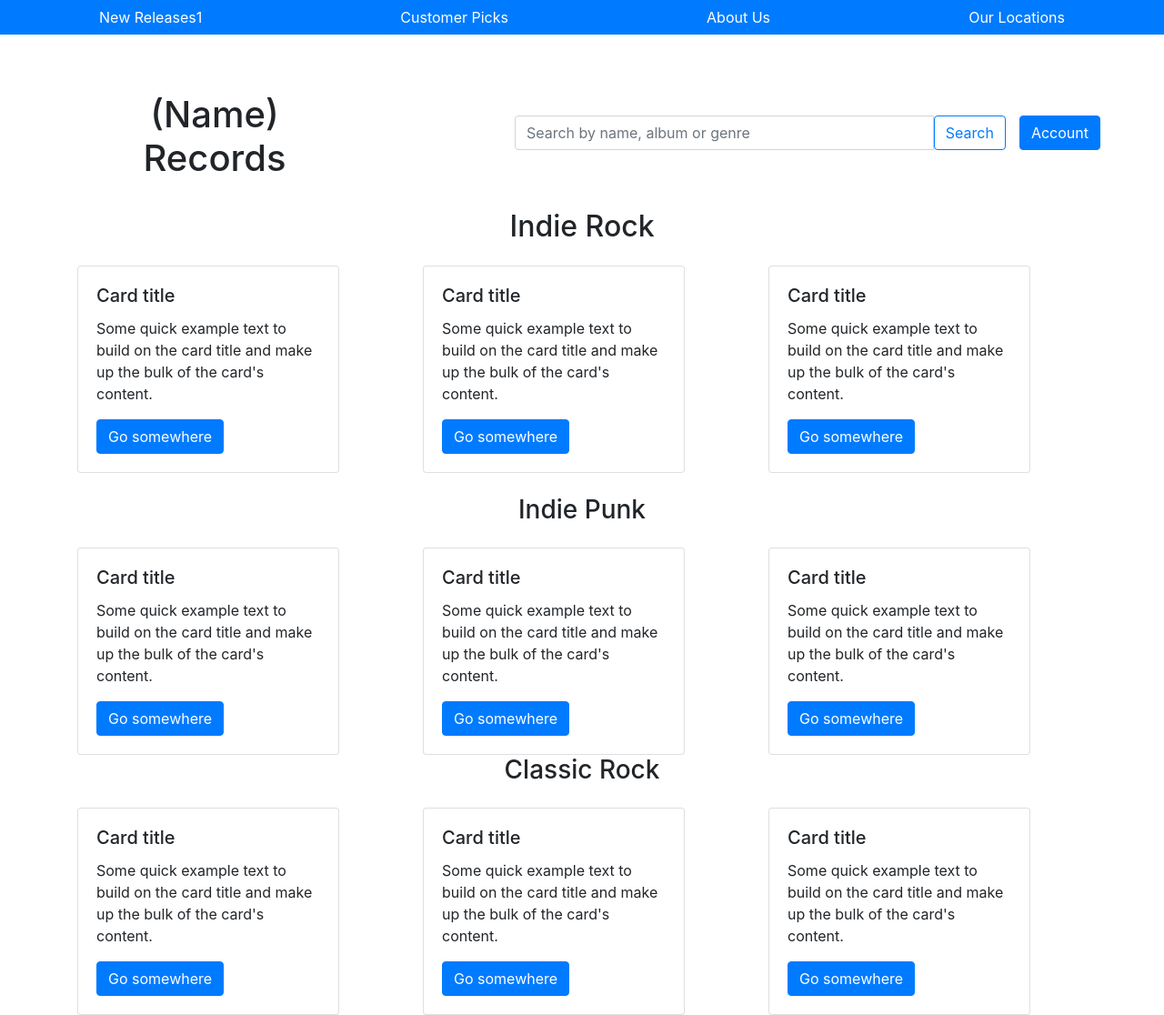
After one commit to Au4Ob10/CSC_535_Record_Store, a Flask app: template Website1/templates/index.html in a window 1280 px wide. The commit adds this page. Shown: the whole page at 91% size. Run offline with Flask 2, Linux system fonts and the light colour scheme; the template is opened without the code that fills it, so the values that code supplies are empty; some libraries are stand-ins or nearby versions.

Commit message:
Reformatted file order works now

```diff
--- /dev/null
+++ b/Website1/templates/index.html
@@ -0,0 +1,205 @@
+<!DOCTYPE html>
+<html lang="en">
+
+<head>
+  <link rel="stylesheet" href="https://cdn.jsdelivr.net/npm/bootstrap@4.0.0/dist/css/bootstrap.min.css"
+    integrity="sha384-Gn5384xqQ1aoWXA+058RXPxPg6fy4IWvTNh0E263XmFcJlSAwiGgFAW/dAiS6JXm" crossorigin="anonymous">
+  <link rel="stylesheet" href="./style.css">
+  <meta charset="UTF-8">
+  <meta name="viewport" content="width=device-width, initial-scale=1.0">
+  <title>Document</title>
+</head>
+
+<body>
+  <div class="d-flex  justify-content-around bg-primary">
+    <button type="button" class="btn btn-primary">New Releases1</button>
+    <button type="button" class="btn btn-primary">Customer Picks</button>
+    <button type="button" class="btn btn-primary">About Us</button>
+    <button type="button" class="btn btn-primary">Our Locations</button>
+  </div>
+
+
+
+  <div class="container mt-5 mb-4">
+    <div class="row align-items-center">
+      <div class="col-4">
+      <p class="h1 text-center mt-3 mr-5">(Name) Records</p>
+    </div>
+      <div class="col-10 col-md-6 ml-auto">
+        <form class="d-flex">
+          <div class="input-group">
+            <input class="form-control" type="search" placeholder="Search by name, album or genre" aria-label="Search">
+            <button class="btn btn-outline-primary" type="submit">Search</button>
+          </div>
+        </form>
+      </div>
+      <button type="button" class="btn btn-primary" data-toggle="modal" data-target="#exampleModal">
+        Account
+      </button>
+    </div>
+  </div>
+
+
+      <div class="modal fade" id="exampleModal" tabindex="-1" role="dialog">
+        <div class="modal-dialog" role="document">
+          <div class="modal-content">
+            <div class="modal-header">
+              <h5 class="modal-title">My Account</h5>
+              <button type="button" class="close" data-dismiss="modal" aria-label="Close">
+                <span aria-hidden="true">&times;</span>
+              </button>
+            </div>
+            <div class="modal-body">
+              <div class="container">
+                <div class="col">
+                  <div class="row">
+                    <p>Email or Username</p>
+              <input class="form-control" type="search" aria-label="Search">
+              <p>Password</p>
+              <input class="form-control" type="search" aria-label="Search">
+            </div>
+
+            <div class="modal-footer">
+              <div class="container">
+                <div class="col md-1">
+                  <div class="row d-flex align-items-center">
+              <p>New user?</p>
+              <button type="button" class="btn btn-primary" onclick="window.location.href='/create_account_form'">Create Account</button>
+            </div>
+          </div>
+          </div>
+        </div>
+          </div>
+        </div>
+      </div>
+    </div>
+    </div>
+  </div>
+
+
+
+  <p class="h2 text-center">Indie Rock</p>
+  <div class="container">
+    <div class="row mt-4 mb-4">
+      <div class="col gap-0">
+        <div class="card" style="width: 18rem;">
+
+          <div class="card-body">
+            <h5 class="card-title">Card title</h5>
+            <p class="card-text">Some quick example text to build on the card title and make up the bulk of the card's
+              content.</p>
+            <a href="#" class="btn btn-primary">Go somewhere</a>
+          </div>
+        </div>
+      </div>
+      <div class="col">
+        <div class="card" style="width: 18rem;">
+
+          <div class="card-body">
+            <h5 class="card-title">Card title</h5>
+            <p class="card-text">Some quick example text to build on the card title and make up the bulk of the card's
+              content.</p>
+            <a href="#" class="btn btn-primary">Go somewhere</a>
+          </div>
+        </div>
+      </div>
+      <div class="col">
+        <div class="card" style="width: 18rem;">
+
+          <div class="card-body">
+            <h5 class="card-title">Card title</h5>
+            <p class="card-text">Some quick example text to build on the card title and make up the bulk of the card's
+              content.</p>
+            <a href="#" class="btn btn-primary">Go somewhere</a>
+          </div>
+        </div>
+      </div>
+    </div>
+    <p class="h3 text-center mb-4">Indie Punk</p>
+    <div class="row">
+      <div class="col">
+        <div class="card" style="width: 18rem;">
+
+          <div class="card-body">
+            <h5 class="card-title">Card title</h5>
+            <p class="card-text">Some quick example text to build on the card title and make up the bulk of the card's
+              content.</p>
+            <a href="#" class="btn btn-primary">Go somewhere</a>
+          </div>
+        </div>
+      </div>
+      <div class="col">
+        <div class="card" style="width: 18rem;">
+
+          <div class="card-body">
+            <h5 class="card-title">Card title</h5>
+            <p class="card-text">Some quick example text to build on the card title and make up the bulk of the card's
+              content.</p>
+            <a href="#" class="btn btn-primary">Go somewhere</a>
+          </div>
+        </div>
+      </div>
+      <div class="col">
+        <div class="card" style="width: 18rem;">
+
+          <div class="card-body">
+            <h5 class="card-title">Card title</h5>
+            <p class="card-text">Some quick example text to build on the card title and make up the bulk of the card's
+              content.</p>
+            <a href="#" class="btn btn-primary">Go somewhere</a>
+          </div>
+        </div>
+      </div>
+    </div>
+    <p class="h3 text-center mb-4">Classic Rock</p>
+    <div class="row">
+      <div class="col">
+        <div class="card" style="width: 18rem;">
+
+          <div class="card-body">
+            <h5 class="card-title">Card title</h5>
+            <p class="card-text">Some quick example text to build on the card title and make up the bulk of the card's
+              content.</p>
+            <a href="#" class="btn btn-primary">Go somewhere</a>
+          </div>
+        </div>
+      </div>
+      <div class="col">
+        <div class="card" style="width: 18rem;">
+
+          <div class="card-body">
+            <h5 class="card-title">Card title</h5>
+            <p class="card-text">Some quick example text to build on the card title and make up the bulk of the card's
+              content.</p>
+            <a href="#" class="btn btn-primary">Go somewhere</a>
+          </div>
+        </div>
+      </div>
+      <div class="col">
+        <div class="card" style="width: 18rem;">
+
+          <div class="card-body">
+            <h5 class="card-title">Card title</h5>
+            <p class="card-text">Some quick example text to build on the card title and make up the bulk of the card's
+              content.</p>
+            <a href="#" class="btn btn-primary">Go somewhere</a>
+          </div>
+        </div>
+      </div>
+    </div>
+  </div>
+
+  <script src="script.js"></script>
+  <script src="https://code.jquery.com/jquery-3.2.1.slim.min.js"
+    integrity="sha384-KJ3o2DKtIkvYIK3UENzmM7KCkRr/rE9/Qpg6aAZGJwFDMVNA/GpGFF93hXpG5KkN" crossorigin="anonymous">
+  </script>
+  <script src="https://cdn.jsdelivr.net/npm/popper.js@1.12.9/dist/umd/popper.min.js"
+    integrity="sha384-ApNbgh9B+Y1QKtv3Rn7W3mgPxhU9K/ScQsAP7hUibX39j7fakFPskvXusvfa0b4Q" crossorigin="anonymous">
+  </script>
+  <script src="https://cdn.jsdelivr.net/npm/bootstrap@4.0.0/dist/js/bootstrap.min.js"
+    integrity="sha384-JZR6Spejh4U02d8jOt6vLEHfe/JQGiRRSQQxSfFWpi1MquVdAyjUar5+76PVCmYl" crossorigin="anonymous">
+  </script>
+
+</body>
+
+</html>
--- /dev/null
+++ b/Website1/templates/package.json
@@ -0,0 +1,5 @@
+{
+  "dependencies": {
+    "bootstrap": "^5.3.2"
+  }
+}
--- /dev/null
+++ b/Website1/templates/script.js
@@ -0,0 +1,3 @@
+import { Input, Ripple, initMDB } from "mdb-ui-kit";
+
+initMDB({ Input, Ripple });
--- a/app.py
+++ b/app.py
@@ -1,9 +1,28 @@
 from flask import Flask, request, render_template, redirect, url_for
-from Website import app as website_app
-from Website.routes import*
+from flask_mysqldb import MySQL
+from dotenv import load_dotenv
+from os import environ
 
 
-app = Flask(__name__)
+app = Flask(__name__, template_folder='Website1/templates')
+
+app.secret_key = "csc-535-record-store-app"
+
+# Load environment variables
+load_dotenv('.flaskenv')
+
+# Configure MySQL
+app.config['MYSQL_HOST'] = environ.get("MYSQL_IP")
+app.config['MYSQL_USER'] = environ.get("MYSQL_USER")
+app.config['MYSQL_PASSWORD'] = environ.get("MYSQL_PASS")
+app.config['MYSQL_DB'] = environ.get("MYSQL_DB")
+app.config['MYSQL_PORT'] = int(environ.get('MYSQL_PORT'))
+
+mysql = MySQL(app)
+
+from Website1.auth import auth1
+app.register_blueprint(auth1, url_prefix="")
+
 
 @app.route('/', methods=['GET', 'POST'])
 def index():
@@ -12,4 +31,4 @@ def index():
 
 
 if __name__=='__main__':
-    website_app.run(debug=True)
+    app.run(debug=True)
--- a/templates/index.html
+++ b/templates/index.html
@@ -64,7 +64,7 @@
                 <div class="col md-1">
                   <div class="row d-flex align-items-center">
               <p>New user?</p>
-              <button type="button" class="btn btn-primary" onclick="window.location.href='/create_account_form'">Create Account</button>
+              <button type="button" class="btn btn-primary" onclick="window.location.href='/test/create_account_form'">Create Account</button>
             </div>
           </div>
           </div>
```
Also changed, not shown: Website1/auth.py (added, +64 -0 lines), Website1/templates/create_account.html (added, +35 -0 lines), Website1/templates/reg.html (added, +12 -0 lines), Website1/templates/style.css (added, +53 -0 lines), Website1/__init__.py (added), Website1/debug.py (added), Website1/templates/package-lock.json (added).
